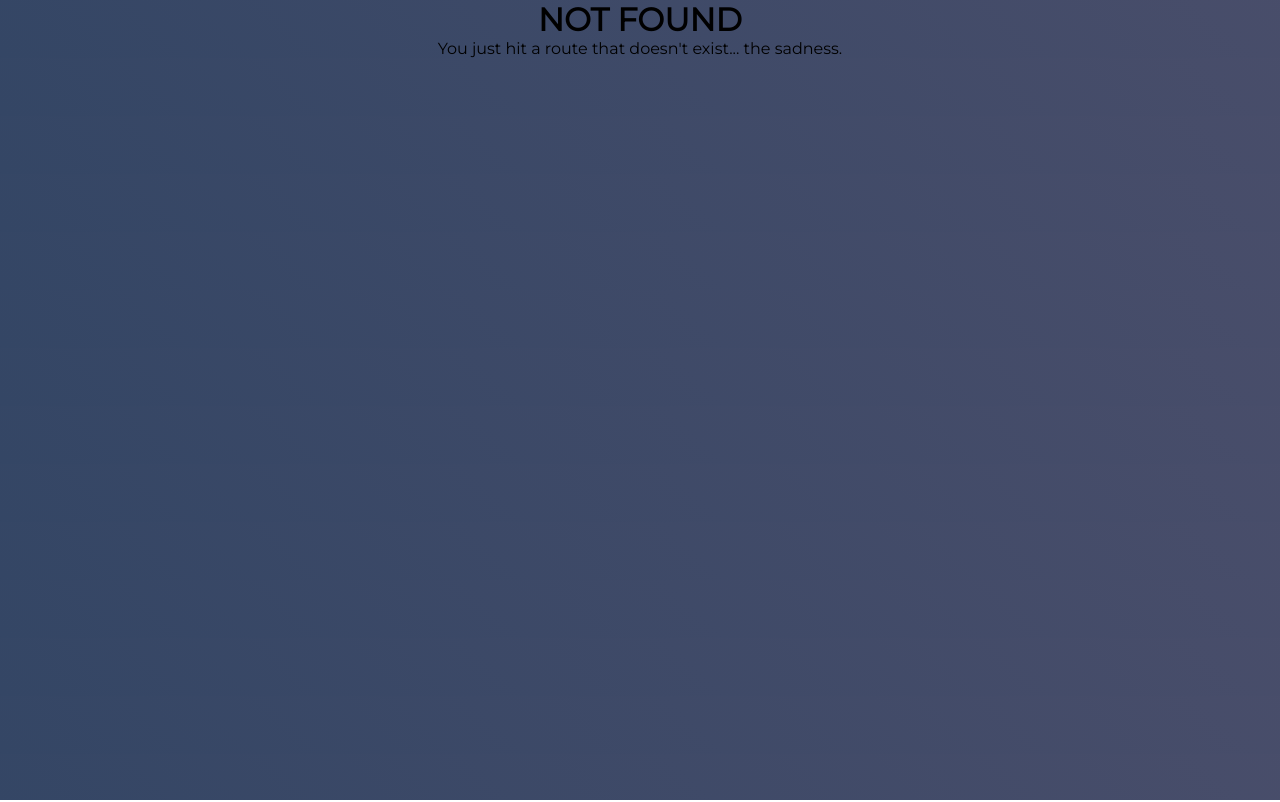
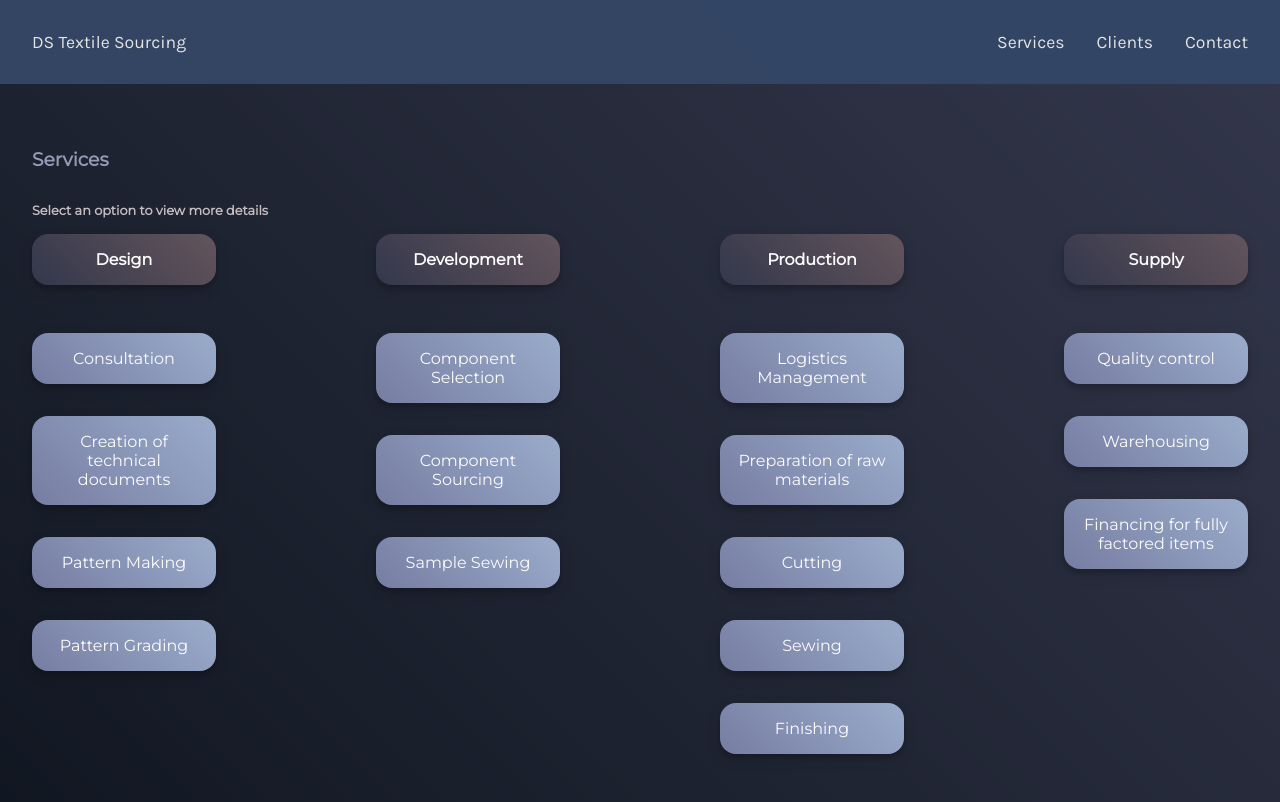
Before and after one commit to jackcaldwell92/DST_New, a Gatsby site: page /services in a window 1280 px wide. Before the commit this address had no page. Built offline with nearby package versions, Linux system fonts and the light colour scheme; Gatsby itself is replaced by a stand-in of ours.

Commit message:
services animations added

```diff
--- /dev/null
+++ b/index.d.ts
@@ -0,0 +1 @@
+declare module '*.jpg';
--- a/src/components/BezierCurve/BezierCurves.tsx
+++ b/src/components/BezierCurve/BezierCurves.tsx
@@ -29,7 +29,7 @@ export const BezierCurves = ({ flattenAmount }: Props) => {
         <BezierCurve
           yValues={getAdjustedCurveValues(bezierCurve1YValues)}
           fillColor="hsl(231, 19%, 65%)"
-          opacity={0.1}
+          opacity={0.5}
           animationSpeed={20}
         />
       </BezierContainer>
@@ -37,7 +37,7 @@ export const BezierCurves = ({ flattenAmount }: Props) => {
         <BezierCurve
           yValues={getAdjustedCurveValues(bezierCurve2YValues)}
           fillColor="hsl(344, 24%, 80%)"
-          opacity={0.2}
+          opacity={0.4}
           animationSpeed={25}
         />
       </BezierContainer>
@@ -45,7 +45,7 @@ export const BezierCurves = ({ flattenAmount }: Props) => {
         <BezierCurve
           yValues={getAdjustedCurveValues(bezierCurve3YValues)}
           fillColor="hsl(332, 8%, 66%)"
-          opacity={0.1}
+          opacity={0.3}
           animationSpeed={16}
         />
       </BezierContainer>
--- /dev/null
+++ b/src/components/Home/StickyHeader.tsx
@@ -0,0 +1,52 @@
+import { navigate } from 'gatsby';
+import { TweenLite } from 'gsap';
+import * as React from 'react';
+import { useEffect } from 'react';
+import styled from '../../styled-components/styled-components';
+
+const Header = styled.div`
+  display: flex;
+  position: sticky;
+  top: 0;
+  background-color: ${props => props.theme.darkNavy};
+  padding: 1rem;
+  justify-content: flex-end;
+  align-items: center;
+  color: ${props => props.theme.white};
+  opacity: 0.99;
+`;
+
+const NavLink = styled.a<{ isLogo?: boolean }>`
+  cursor: pointer;
+  padding: 1rem;
+  text-align: left;
+  font-family: Karla;
+  opacity: 1;
+  font-size: 1.1rem;
+  color: ${props => props.theme.lighterGrey};
+  text-decoration: none;
+`;
+
+export const StickyHeader = () => {
+  let mainRef: HTMLDivElement | null;
+
+  useEffect(() => {
+    TweenLite.from(mainRef, 1.5, { opacity: 0 });
+  }, []);
+
+  const handleLogoClick = () => {
+    window.location.pathname === '/services'
+      ? navigate('/')
+      : window.scrollTo({ top: 0, behavior: 'smooth' });
+  };
+
+  return (
+    <Header ref={ref => (mainRef = ref)}>
+      <NavLink onClick={() => handleLogoClick()}>DS Textile Sourcing</NavLink>
+      <span style={{ flexGrow: 1 }} />
+      <NavLink href={'/services'}>Services</NavLink>
+      <NavLink>Clients</NavLink>
+      <NavLink>Contact</NavLink>
+    </Header>
+  );
+};
--- a/src/components/layout.tsx
+++ b/src/components/layout.tsx
@@ -20,8 +20,8 @@ const GlobalStyle = createGlobalStyle`
     overflow-x: hidden;
     background-image: linear-gradient(
     45deg,
-    ${props => props.theme.darkNavy},
-    ${props => props.theme.blue}
+    ${props => props.theme.darkerNavy},
+    ${props => props.theme.darkBlue}
   );
   }
 `;
--- /dev/null
+++ b/src/pages/services.tsx
@@ -0,0 +1,292 @@
+import * as React from 'react';
+import { useRef, useState } from 'react';
+import { animated, useChain, useSpring, useTrail } from 'react-spring';
+import { StickyHeader } from '../components/Home/StickyHeader';
+import Layout from '../components/Layout';
+import styled from '../styled-components/styled-components';
+
+const Body = styled.div`
+  padding: 2rem;
+  min-height: calc(100vh - 148px);
+  position: relative;
+`;
+
+const Header = styled.h3`
+  color: ${props => props.theme.lighterBlue};
+  text-align: left;
+  margin: 2rem 0rem;
+`;
+
+const Detail = styled.h5`
+  font-size: 0.8rem;
+  color: ${props => props.theme.lighterTaupe};
+  text-align: left;
+`;
+
+const SubHeader = styled.a`
+  color: ${props => props.theme.white};
+  text-align: left;
+  cursor: pointer;
+`;
+
+const ElementContainer = styled.div`
+  background-image: linear-gradient(
+    45deg,
+    ${props => props.theme.lightBlue},
+    ${props => props.theme.lightNavy}
+  );
+  padding: 1rem;
+  border-radius: 1rem;
+  margin: 1rem 0rem;
+  box-shadow: ${props => props.theme.darkBoxShadow};
+  font-weight: 100;
+`;
+
+const TitleContainer = styled(ElementContainer)`
+  background-image: linear-gradient(
+    45deg,
+    ${props => props.theme.darkBlue},
+    ${props => props.theme.darkTaupe}
+  );
+  font-weight: 900;
+`;
+
+const Grid = styled(animated.div)`
+  display: grid;
+  grid-template-columns: 1fr 1fr 1fr 1fr;
+  gap: 1rem 10rem;
+`;
+
+const ColumnContainer = styled.div`
+  display: flex;
+  flex-direction: column;
+`;
+
+const DetailsContainer = styled(animated.div)`
+  display: flex;
+`;
+
+const DetailsHeader = styled.h2`
+  color: ${props => props.theme.white};
+  margin: 1rem 0rem;
+`;
+
+const designElements = [
+  'Consultation',
+  'Creation of technical documents',
+  'Pattern Making',
+  'Pattern Grading',
+];
+
+const developmentElements = [
+  'Component Selection',
+  'Component Sourcing',
+  'Sample Sewing',
+];
+
+const productionElements = [
+  'Logistics Management',
+  'Preparation of raw materials',
+  'Cutting',
+  'Sewing',
+  'Finishing',
+];
+
+const supplyElements = [
+  'Quality control',
+  'Warehousing',
+  'Financing for fully factored items',
+];
+
+const sections = ['Design', 'Development', 'Production', 'Supply'];
+
+const ServicesPage = () => {
+  const [selectedDetail, setSelectedDetail] = useState('');
+  const [animateOptionsIn, setAnimateOptionsIn] = useState(true);
+  const [animateDetailsIn, setAnimateDetailsIn] = useState(false);
+
+  const [isDefaultView, setIsDefaultView] = useState(true);
+
+  const headerTrailRef = useRef(null);
+  const designTrailRef = useRef(null);
+  const developmentTrailRef = useRef(null);
+  const productionTrailRef = useRef(null);
+  const supplyTrailRef = useRef(null);
+
+  const animationOptions = {
+    config: {
+      clamp: true,
+      mass: 1,
+      tension: 120,
+      friction: 8,
+    },
+    transform: animateOptionsIn ? 'scale(1)' : 'scale(0.5)',
+    opacity: animateOptionsIn ? 1 : 0,
+    from: {
+      opacity: animateOptionsIn ? 0 : 1,
+      transform: animateOptionsIn ? 'scale(0.5)' : 'scale(1)',
+    },
+  };
+
+  const detailsAnimationOptions = {
+    config: {
+      clamp: true,
+      mass: 1,
+      tension: 120,
+      friction: 8,
+    },
+    transform: animateDetailsIn ? 'scale(1)' : 'scale(0.5)',
+    opacity: animateDetailsIn ? 1 : 0,
+    from: {
+      opacity: animateDetailsIn ? 0 : 1,
+      transform: animateDetailsIn ? 'scale(0.5)' : 'scale(1)',
+    },
+  };
+
+  const detailsSpring = useSpring({ ...detailsAnimationOptions });
+
+  const headerTrail = useTrail(sections.length, {
+    ...animationOptions,
+    ref: headerTrailRef,
+  });
+
+  const designTrail = useTrail(designElements.length, {
+    ...animationOptions,
+    ref: designTrailRef,
+  });
+
+  const developmentTrail = useTrail(developmentElements.length, {
+    ...animationOptions,
+    ref: developmentTrailRef,
+  });
+
+  const productionTrail = useTrail(productionElements.length, {
+    ...animationOptions,
+    ref: productionTrailRef,
+  });
+
+  const supplyTrail = useTrail(supplyElements.length, {
+    ...animationOptions,
+    ref: supplyTrailRef,
+  });
+
+  useChain(
+    [
+      headerTrailRef,
+      designTrailRef,
+      developmentTrailRef,
+      productionTrailRef,
+      supplyTrailRef,
+    ],
+    [0, 0.1, 0.2, 0.3, 0.4, 0.6]
+  );
+
+  const handleOptionClick = (option: string) => {
+    setSelectedDetail(option);
+    setAnimateOptionsIn(false);
+    setTimeout(() => {
+      setIsDefaultView(false);
+      setAnimateDetailsIn(true);
+    }, 600);
+  };
+
+  const handleDetailsClick = () => {
+    setAnimateDetailsIn(false);
+    setTimeout(() => {
+      setIsDefaultView(true);
+      setAnimateOptionsIn(true);
+    }, 250);
+  };
+
+  return (
+    <Layout>
+      <>
+        <StickyHeader />
+        <Body>
+          <Header>Services</Header>
+          <Detail>Select an option to view more details</Detail>
+          {isDefaultView ? (
+            <Grid>
+              {headerTrail.map((props, index) => (
+                <animated.div style={props}>
+                  <TitleContainer>
+                    <SubHeader
+                      onClick={() => handleOptionClick(sections[index])}
+                    >
+                      {sections[index]}
+                    </SubHeader>
+                  </TitleContainer>
+                </animated.div>
+              ))}
+              <ColumnContainer>
+                {designTrail.map((props, index) => (
+                  <animated.div style={props}>
+                    <ElementContainer>
+                      <SubHeader
+                        onClick={() => handleOptionClick(designElements[index])}
+                      >
+                        {designElements[index]}
+                      </SubHeader>
+                    </ElementContainer>
+                  </animated.div>
+                ))}
+              </ColumnContainer>
+              <ColumnContainer>
+                {developmentTrail.map((props, index) => (
+                  <animated.div style={props}>
+                    <ElementContainer>
+                      <SubHeader
+                        onClick={() =>
+                          handleOptionClick(developmentElements[index])
+                        }
+                      >
+                        {developmentElements[index]}
+                      </SubHeader>
+                    </ElementContainer>
+                  </animated.div>
+                ))}
+              </ColumnContainer>
+              <ColumnContainer>
+                {productionTrail.map((props, index) => (
+                  <animated.div style={props}>
+                    <ElementContainer>
+                      <SubHeader
+                        onClick={() =>
+                          handleOptionClick(productionElements[index])
+                        }
+                      >
+                        {productionElements[index]}
+                      </SubHeader>
+                    </ElementContainer>
+                  </animated.div>
+                ))}
+              </ColumnContainer>
+              <ColumnContainer>
+                {supplyTrail.map((props, index) => (
+                  <animated.div style={props}>
+                    <ElementContainer>
+                      <SubHeader
+                        onClick={() => handleOptionClick(supplyElements[index])}
+                      >
+                        {supplyElements[index]}
+                      </SubHeader>
+                    </ElementContainer>
+                  </animated.div>
+                ))}
+              </ColumnContainer>
+            </Grid>
+          ) : (
+            <DetailsContainer
+              style={detailsSpring}
+              onClick={handleDetailsClick}
+            >
+              <DetailsHeader>{selectedDetail}</DetailsHeader>
+            </DetailsContainer>
+          )}
+        </Body>
+      </>
+    </Layout>
+  );
+};
+
+export default ServicesPage;
```
Also changed, not shown: src/components/Home/Main.tsx (added, +33 -0 lines), src/pages/index.tsx (+37 -4 lines), src/Images/slidebergan.jpg (added).
